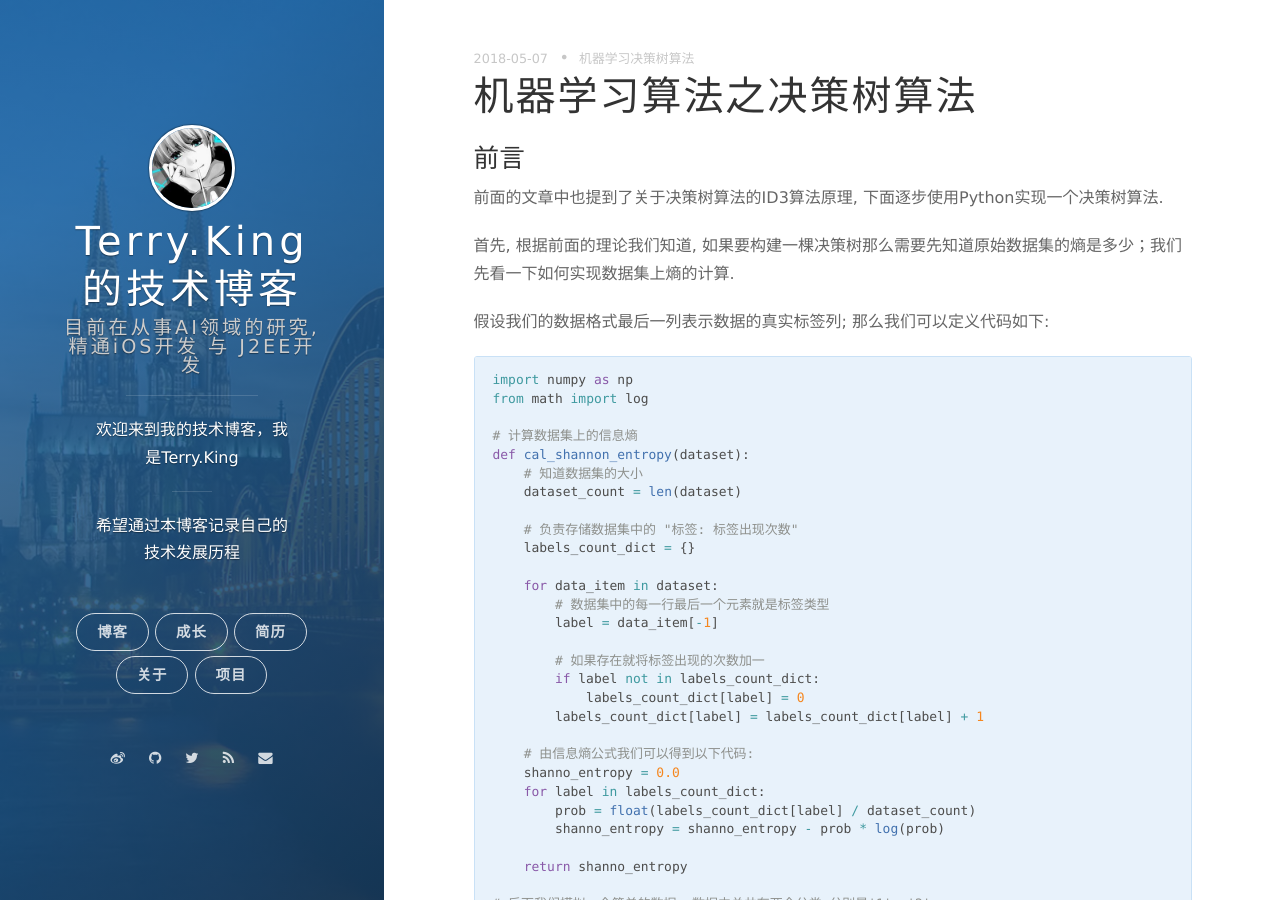
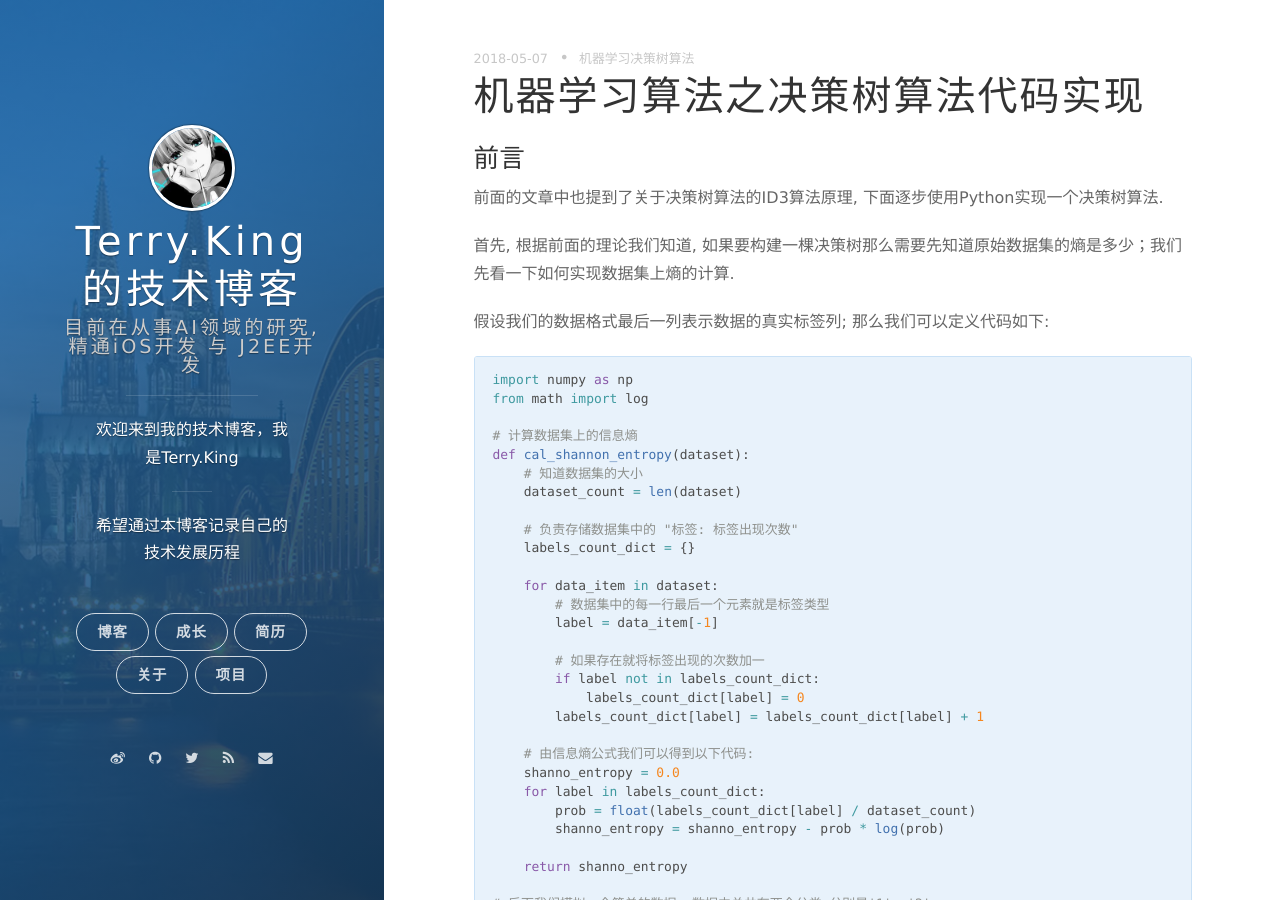
Before and after one commit to terryKing1992/terryKing1992.github.io, a Jekyll site: the page built from _posts/2018-04-10-deep-learning-decision-tree-code.md, in a window 1280 px wide and 900 px high. Built offline with Jekyll 4.4.1, drawn with Linux system fonts in a browser that asks for light colours; nearby versions of some CDN libraries; comment, search, counter and statistics services are not loaded.

Commit message:
修改标题

```diff
--- a/_posts/2018-04-10-deep-learning-decision-tree-code.md
+++ b/_posts/2018-04-10-deep-learning-decision-tree-code.md
@@ -1,6 +1,6 @@
 ---
 layout: post
-title: 机器学习算法之决策树算法
+title: 机器学习算法之决策树算法代码实现
 date: 2018-05-07 22:30:00
 tags: [机器学习, 决策树算法]
 ---
```
